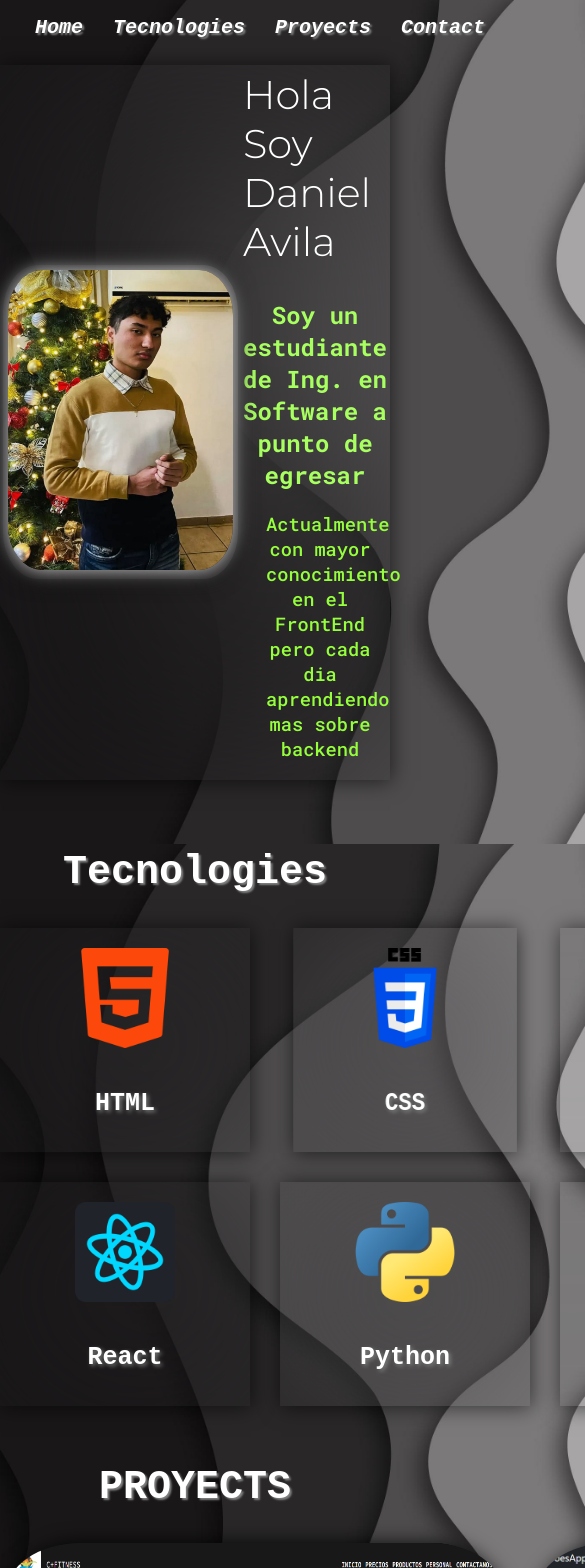
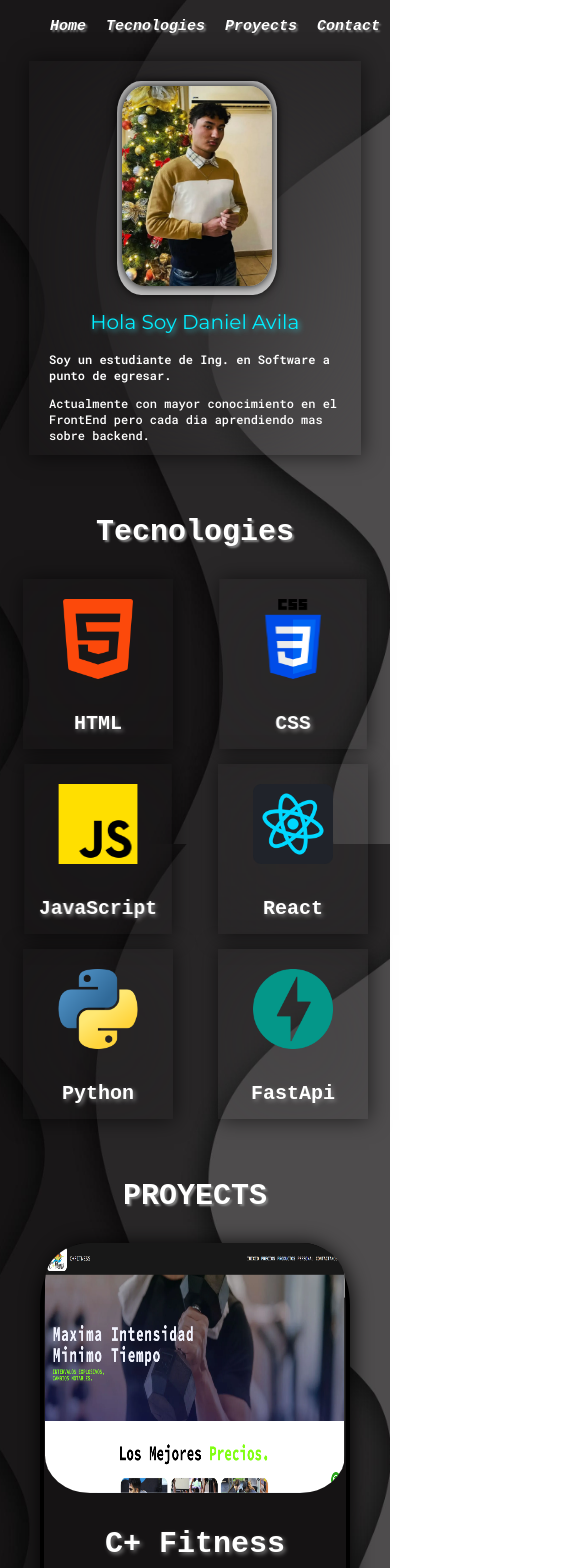
Before and after one commit to DannyA2004/Portfolio, a React (Vite) app: page / in a window 390 px wide. Shown: the top 1568 px of the page, 585 px wide, since content can reach past the window. Built offline with nearby package versions, Linux system fonts and the light colour scheme.

Commit message:
Se hizo el responsive para celulares

```diff
--- a/index.html
+++ b/index.html
@@ -4,9 +4,9 @@
     <meta charset="UTF-8" />
     <link rel="icon" type="image/svg+xml" href="/vite.svg" />
     <meta name="viewport" content="width=device-width, initial-scale=1.0" />
-    <link rel="preconnect" href="https://fonts.googleapis.com">
-    <link rel="preconnect" href="https://fonts.gstatic.com" crossorigin>
-    <link href="https://fonts.googleapis.com/css2?family=Montserrat:ital,wght@0,100..900;1,100..900&family=Roboto+Mono:ital,wght@0,100..700;1,100..700&display=swap" rel="stylesheet">
+   <link rel="preconnect" href="https://fonts.googleapis.com">
+<link rel="preconnect" href="https://fonts.gstatic.com" crossorigin>
+<link href="https://fonts.googleapis.com/css2?family=Exo+2:ital,wght@0,100..900;1,100..900&family=Montserrat:ital,wght@0,100..900;1,100..900&family=Roboto+Mono:ital,wght@0,100..700;1,100..700&display=swap" rel="stylesheet">
       <title>Portfolio</title>
   </head>
   <body>
--- a/src/Components/PresentationCard.jsx
+++ b/src/Components/PresentationCard.jsx
@@ -25,8 +25,8 @@ export const PresentationCard = () => {
         </div>
         <div className="presentation-card">
               <h2 className="my-name">H{displayedText}</h2>
-              <h2 className="career-text">Soy un estudiante de Ing. en Software a punto de egresar</h2>
-            <h3 className="presentation-text">Actualmente con mayor conocimiento en el FrontEnd pero cada dia aprendiendo mas sobre backend</h3>
+              <h2 className="career-text">Soy un estudiante de Ing. en Software a punto de egresar.</h2>
+            <h3 className="presentation-text">Actualmente con mayor conocimiento en el FrontEnd pero cada dia aprendiendo mas sobre backend.</h3>
         </div>
     </div>
   )
--- a/src/main.css
+++ b/src/main.css
@@ -11,7 +11,6 @@ body {
     /* background-color: black;    */
     /* backdrop-filter: blur(30px); */
 }
-
 .navbar {
     display: flex;
     justify-content: center;
@@ -21,11 +20,6 @@ body {
     margin-bottom: 10px;
     z-index: 10;
     align-items: center;
-}
-
-.personal-logo {
-    width: 250px;
-    height: 70px;
 }
 
 .nav-list {
@@ -52,7 +46,7 @@ body {
     margin: 0 auto 0 auto;
     backdrop-filter: blur(100px);
     box-shadow: 1px 1px 20px  rgba(0, 0, 0, 0.6);
-    max-width: 800px;
+    max-width: 900px;
 }
 .photo-container{
     align-items: center;
@@ -63,16 +57,16 @@ body {
 
 .blur-container{
     padding: 5px 5px 5px 5px;
-    backdrop-filter: blur(50px);
     border-radius: 15%;
-    box-shadow: 0px 0px 20px  rgba(0, 0, 0, 0.8)
+    background-color: rgba(255, 255, 255, .7);
+    box-shadow: 0px 0px 10px  rgba(0, 0, 0, 0.8)
 }
 
 .card-photo {
     width: 225px;
     height: 300px;
     border-radius: 15%;
-    box-shadow: 0px 0px 20px rgba(256, 256, 256, .8);
+    box-shadow: 0px 0px 10px rgba(0, 0, 0, 1);
 }
 
 .presentation-card{
@@ -83,30 +77,28 @@ body {
 .my-name {
     display: flex;
     align-items: center;
-    color: #FFFFFF;
+    color: #0ef;
+    text-shadow: 2px 2px 5px rgb(55, 162, 170);
     font-family: "Montserrat";
-    font-weight: 300;
+    font-weight: 400;
     font-size: 40px;
     margin-top: 5px;
 }
 .career-text {
-    color: 	#A8FF60;
-    margin-right: 10px;
+    color: 	white;
     font-family: "Roboto Mono";
-    font-weight: 700;
-    text-align: center;
-}
-
-.percent-icon{
-    max-width: 70px;
-    max-height: 70px;
+    font-weight: 600;
+    text-align: start;
+    margin-left: 20px;
+    font-size: 20px;
 }
 .presentation-text {
-    color: #95ff3d;
+    color: white;
     font-family: "Roboto Mono";
     font-weight: 500;
-    width: 70%;
-    text-align: center;
+    text-align: start;
+    margin-left: 20px;
+    font-size: 18px;
 }
 
 .titles{
@@ -237,7 +229,7 @@ body {
 .contact-box{
     backdrop-filter: blur(100px);
     /* background-color: rgb(235, 235, 235); */
-    border: solid black 1px;
+    border: solid #0ef 2px;
     min-width: 700px;
     min-height: 50vh;
     text-align: center;
@@ -256,7 +248,16 @@ body {
     justify-items: center ;
 }
 
-.input-box
+.input-field {
+    margin-bottom: 25px
+}
+
+.error {
+    color: red;
+    font-weight: 800;
+    font-family: 'Courier New', Courier, monospace;
+    text-shadow: 1px 1px 2px rgb(185, 0, 0);
+}
 
 .field .item {
     width: 100%;
@@ -288,6 +289,7 @@ form button {
     color: black;
     cursor: pointer;
     margin-top: 20px;
+    margin-bottom: 20px;
     transition: .5s;
 }
 form button:hover{
@@ -298,6 +300,7 @@ form button:hover{
     display: flex;
     justify-content: center;
     align-items: center;
+    margin-bottom: 20px;
 }
 
 .email-text {
@@ -320,3 +323,315 @@ form button:hover{
     font-family: 'Courier New', Courier, monospace;
     text-align: center;
 }
+
+.copy-btn{
+    margin-left: 15px;
+    background-color: transparent;
+    cursor: pointer;
+}
+
+.copy-btn:active{
+    transform: scale(.95);
+    box-shadow: 0  0 5px #0ef;
+}
+
+.copy-icon{
+    width: 40px;
+}
+
+@media (max-width: 550px) {
+    .navbar {
+    display: flex;
+    justify-content: center;
+    width: 100%;
+    position: sticky;
+    top: 0;
+    margin-bottom: 10px;
+    z-index: 10;
+    align-items: center;
+}
+
+.nav-list {
+    display: flex;
+    list-style: none;
+    justify-content: center;
+    width: 100%;
+}
+
+.nav-list li a {
+    color: white;
+    text-shadow: 2px 2px 2px gray;
+    margin: 0 10px 0px 10px;
+    font-size: 15px;
+    font-weight: bold;
+    font-style: italic;
+    font-family: 'Courier New', Courier, monospace;
+    text-decoration: none;
+}
+
+.card-container{
+    display: block;
+    max-width: 85%;
+}
+
+.blur-container{
+    margin-top: 20px;
+}
+
+.card-photo {
+    width: 150px;
+    height: 200px;
+}
+
+.my-name {
+    font-size: 20px;
+
+}
+.career-text {
+    color: 	white;
+    margin-left: 20px;
+    font-size: 12px;
+}
+.presentation-text {
+    color: white;
+    font-family: "Roboto Mono";
+    font-weight: 500;
+    text-align: start;
+    margin-left: 20px;
+    font-size: 12px;
+}
+.titles{
+    text-align: center;
+    color: white;
+    font-family: 'Courier New', Courier, monospace;
+    font-size: 30px;
+    text-shadow: 2px 2px 2px gray;
+}
+
+#proyectsScroll{
+    margin-bottom: 60px;
+}
+.proyects-grid{
+    display: grid;
+    grid-template-columns: repeat(1, 1fr);
+    grid-gap: 20px;
+    grid-auto-rows: minmax(100px, auto);
+    justify-items: center;
+    margin: 30px 0 30px 0;
+}
+
+.proyect-card{
+    box-shadow: 1px 1px 20px  rgba(0, 0, 0, 0.9);
+    width: 300px;
+    justify-items: center;
+    background-color:#151314 ;
+    border-radius: 15%;
+    border: solid 4px black;
+    border-top: 0;
+    padding: 0 1px 0 1px;
+}
+.proyect-card h3{
+    color: #FFFFFF;
+    text-shadow: 2px 2px 4px gray;
+    font-size: 30px;
+    font-family: 'Courier New', Courier, monospace;
+}
+.header-Proyect-card{
+    margin-top: 0px;
+}
+.proyects-images{
+    width: 300px;
+    border-radius: 15%;
+    height: 250px;
+    /* border: solid 5px rgb(124, 124, 124); */
+
+}
+
+.proyects-images:hover{
+    position: relative; /* Necesario para el efecto de perspectiva */
+  transform: perspective(500px)  rotateZ(5deg) rotateX(1deg); /* Ajusta la perspectiva y el ángulo */
+  box-shadow: 10px 10px 20px rgba(0, 0, 0, 0.5), /* Sombra principal */
+              -5px -5px 15px rgba(0, 0, 0, 0.3); /* Sombra secundaria */
+  transition: transform 0.3s ease; /* Transición suave */
+}
+
+.tecnologies-used-card{
+    display: flex;
+    justify-content: center;
+    margin-bottom: 25px;
+}
+
+.tecnologies-used-card img{
+    width: 40px;
+    margin-right: 15px;
+    margin-left: 15px;
+    filter: drop-shadow(0px 0px 1px rgb(255, 255, 255));
+}
+
+#tecnologiesScroll{
+    margin-bottom: 60px;
+}
+.tecnologies-grid{
+    display: grid;
+    grid-template-columns: repeat(2, 1fr);
+    grid-gap: 15px;
+    grid-auto-rows: minmax(10px, auto);
+    column-gap: 0px;
+    justify-items: center;
+    height: auto;
+    margin-top: 30px;
+}
+
+.tecnologie-card {
+    box-shadow: 1px 1px 20px  rgba(0, 0, 0, 0.6);
+    width: 150px;
+    height: 170px;
+    justify-items: center;
+    font-size: 20px;
+    font-family: 'Courier New', Courier, monospace;
+    color: #FFFFFF;
+    text-shadow: 2px 2px 4px gray;
+    backdrop-filter: blur(100px);
+    position: relative;
+    perspective: 1000px;
+    transform-style: preserve-3d;
+    animation-name: flip-once;
+    animation-iteration-count: infinite;
+    animation-timing-function: ease-in-out;
+}
+
+
+.tecnologie-image-div img {
+    max-width: 80px;
+    margin-top: 20px;
+}
+.tecnologie-card:hover{
+    scale: 1.1;
+}
+
+.contact{
+    display: flex;
+    justify-content: center;
+}
+.contact-box{
+    backdrop-filter: blur(100px);
+    /* background-color: rgb(235, 235, 235); */
+    border: solid #0ef 2px;
+    min-width: 300px;
+    min-height: 50vh;
+    text-align: center;
+    margin: 20px 0 20px 0;
+    font-family: 'Courier New', Courier, monospace;
+}
+
+.contact-box h2 {
+    font-size: 30px;
+    text-align: center;
+    margin-bottom: 10px;
+    color: #FFFFFF;
+    text-shadow: 2px 2px 4px gray;
+}
+.contact form {
+    justify-items: center ;
+}
+
+.input-field {
+    margin-bottom: 15px
+}
+
+.error {
+    color: red;
+    font-weight: 800;
+    font-family: 'Courier New', Courier, monospace;
+    text-shadow: 1px 1px 2px rgb(185, 0, 0);
+    font-size: 15px;
+}
+
+.field .item {
+    width: 60%;
+    height: 5px;
+    padding: 18px;
+    background: transparent;
+    border: 2px solid #0ef;
+    outline: none;
+    border-radius: 6px;
+    font-size: 16px;
+    color: #ededed;
+}
+
+.field .item::placeholder {
+    color: rgba(255, 255, 255, .5);
+}
+
+form .textarea-field .item {
+    resize: none;
+    height: 150px;
+}
+
+form button {
+    padding: 12px 32px;
+    background: #0ef;
+    border: none;
+    outline: none;
+    border-radius: 6px;
+    box-shadow: 0 0 10px #0ef;
+    font-size: 16px;
+    color: black;
+    cursor: pointer;
+    margin-top: 20px;
+    margin-bottom: 20px;
+    transition: .5s;
+}
+form button:hover{
+    box-shadow: none;
+}
+
+.email-div{
+    display: block;
+    justify-content: center;
+}
+
+.email-text {
+    font-size: 25px;
+    font-weight: 600;
+    margin-right: 0px;
+    color: #FFFFFF;
+    text-shadow: 2px 2px 4px gray;
+}
+
+.email {
+    min-width: 180px;
+    height: 5px;
+    padding: 18px;
+    background: transparent;
+    border: 2px solid #0ef;
+    outline: none;
+    border-radius: 6px;
+    font-size: 13px;
+    color: #ededed;
+    font-family: 'Courier New', Courier, monospace;
+    text-align: center;
+    margin-bottom: 15px;
+}
+.email-and-btn {
+    display: flex;
+    justify-content: center;
+}
+
+.copy-btn{
+    margin-left: 10px;
+    background-color: transparent;
+    cursor: pointer;
+    height: 45px;
+
+}
+
+.copy-btn:active{
+    transform: scale(.95);
+    box-shadow: 0  0 5px #0ef;
+}
+
+.copy-icon{
+    width: 30px;
+}
+}
```
Also changed, not shown: src/Components/Contact.jsx (+78 -7 lines), src/Icons/copyIcon.png (added).
